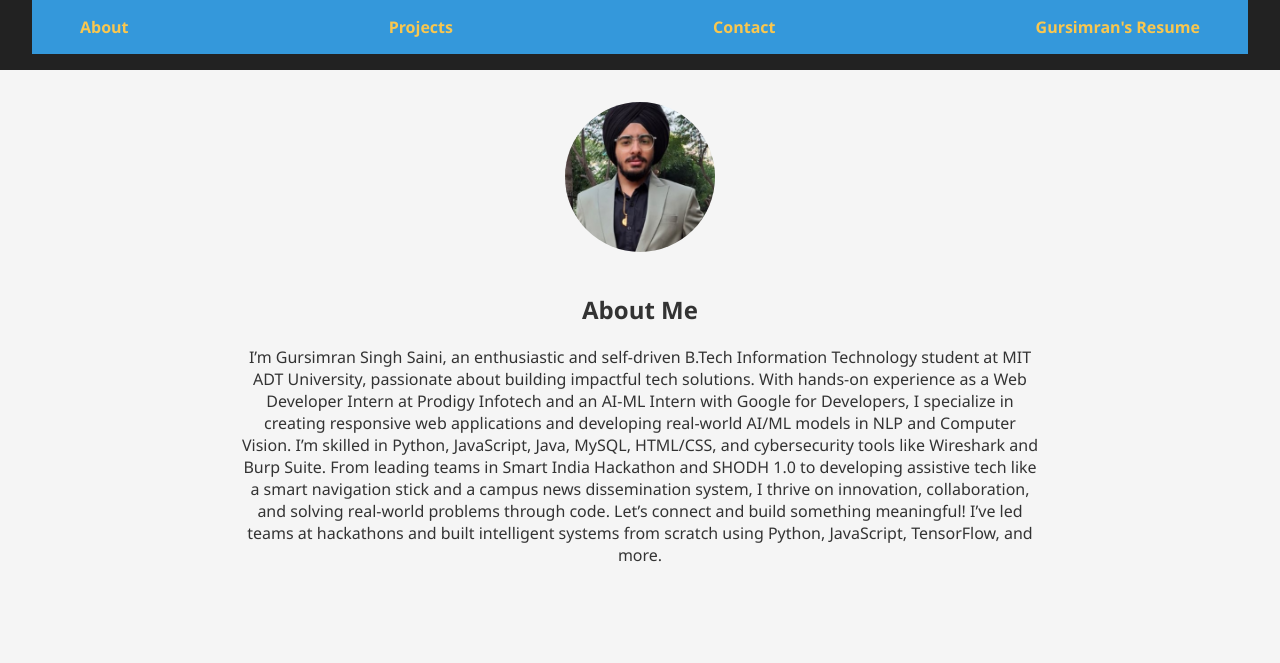
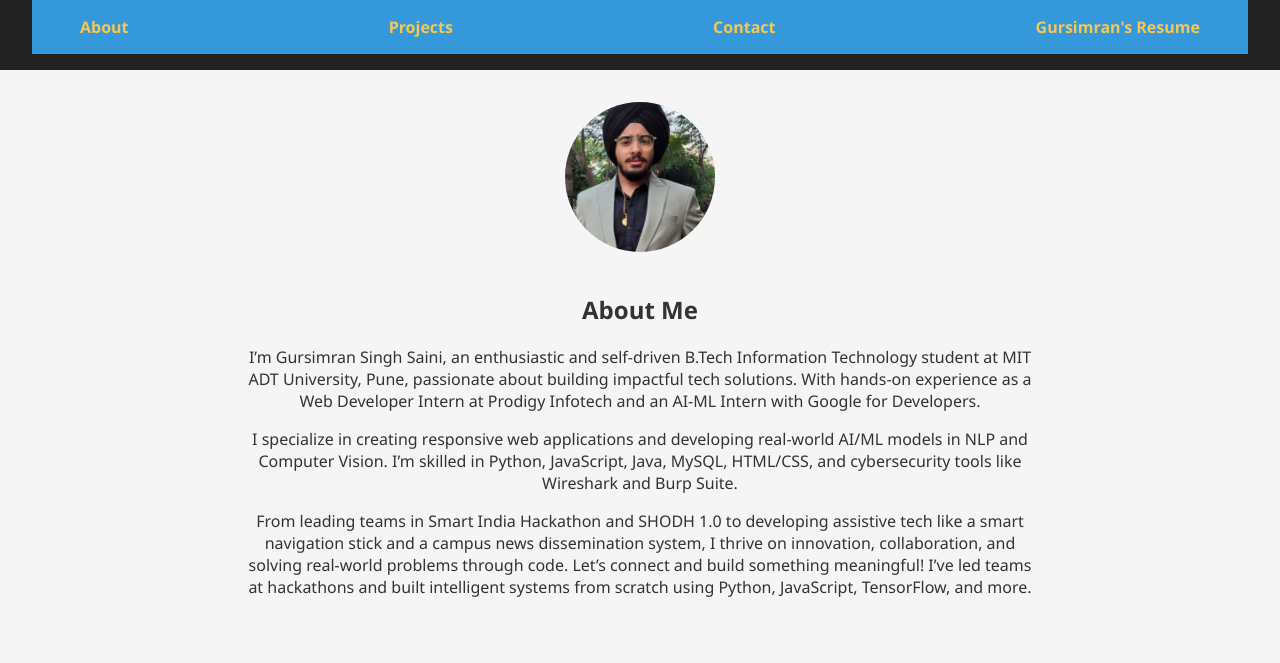
Before and after one commit to SimranGur9335/PRODIGY_WD_04, a plain HTML site: page index.html in a window 1280 px wide. Shown: the part 102-765 px from the top of the page. Drawn offline with Linux system fonts and the light colour scheme.

Commit message:
index.html

```diff
--- a/index.html
+++ b/index.html
@@ -20,9 +20,12 @@
     <section id="about" class="section">
         <img src="images/profile.jpg" alt="Profile" class="profile-img" />
         <h2>About Me</h2>
-        <p>I’m Gursimran Singh Saini, an enthusiastic and self-driven B.Tech Information Technology student at MIT ADT University, passionate about building impactful tech solutions. With hands-on experience as a Web Developer Intern at Prodigy Infotech and an AI-ML Intern with Google for Developers, I specialize in creating responsive web applications and developing real-world AI/ML models in NLP and Computer Vision.
+        <p>I’m Gursimran Singh Saini, an enthusiastic and self-driven B.Tech Information Technology student at MIT ADT University, Pune, passionate about building impactful tech solutions. With hands-on experience as a Web Developer Intern at Prodigy Infotech and an AI-ML Intern with Google for Developers.
 
-I’m skilled in Python, JavaScript, Java, MySQL, HTML/CSS, and cybersecurity tools like Wireshark and Burp Suite. From leading teams in Smart India Hackathon and SHODH 1.0 to developing assistive tech like a smart navigation stick and a campus news dissemination system, I thrive on innovation, collaboration, and solving real-world problems through code.
+            <p>I specialize in creating responsive web applications and developing real-world AI/ML models in NLP and Computer Vision.
+
+I’m skilled in Python, JavaScript, Java, MySQL, HTML/CSS, and cybersecurity tools like Wireshark and Burp Suite.
+<p>From leading teams in Smart India Hackathon and SHODH 1.0 to developing assistive tech like a smart navigation stick and a campus news dissemination system, I thrive on innovation, collaboration, and solving real-world problems through code.
 
 Let’s connect and build something meaningful! I’ve led teams at hackathons and built intelligent systems from scratch using Python, JavaScript, TensorFlow, and more.</p>
     </section>
```
